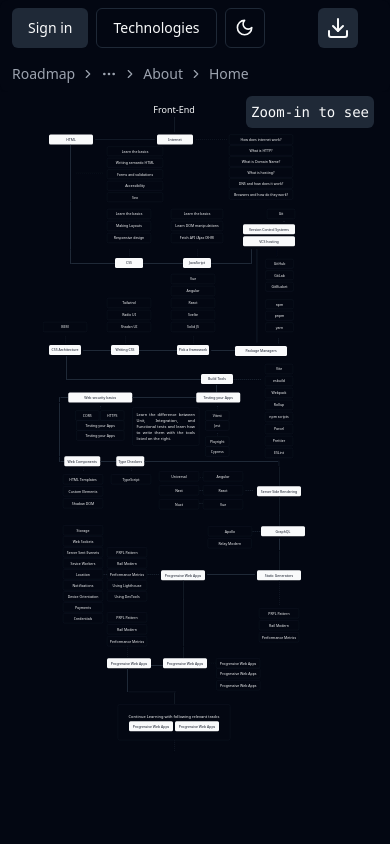
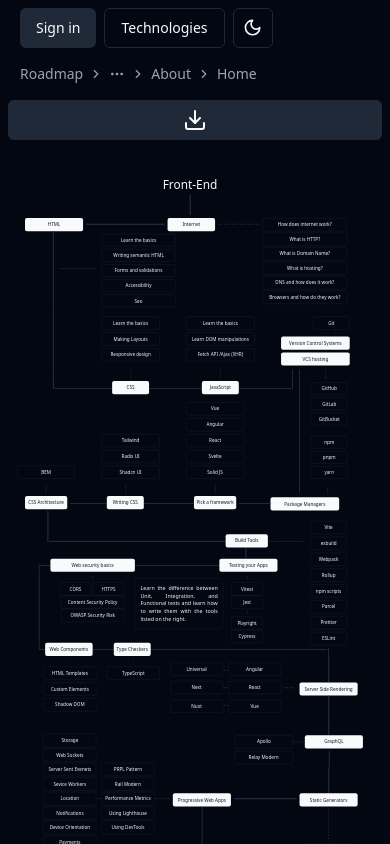
Before and after one commit to Jgarette0/FrontEnd-Roadmap, a React (Vite) app: page /Roadmap in a window 390 px wide. Shown: the top 844 px of the page. Built offline with nearby package versions, Linux system fonts and the light colour scheme; no server answers.

Commit message:
fixed: layout, Roadmap and footer :zap:

```diff
--- a/src/components/Layout.tsx
+++ b/src/components/Layout.tsx
@@ -5,16 +5,9 @@
 export function LayoutRoadmap() {
   return (
     <>
-      <Button
-        variant="secondary"
-        className="font-mono w-32 h-8 md:hidden fixed right-4 top-24 p-2 text-center"
-      >
-        Zoom-in to see
-      </Button>
-
-      <div className="try flex flex-col place-items-center justify-start box-border">
+      <div className="try flex flex-col place-items-center justify-start">
         <div className="flex flex-col  md:top-20 ">
-          <div className="h-3000 flex flex-col ">
+          <div className=" flex flex-col ">
             <div className="0 h-226 flex flex-col place-items-center justify-end gap-2 ">
               <Card className=" md:h-16 border-dotted border-l-4 rounded mb-2" />
               <div className=" text-4xl">Front-End</div>
@@ -324,10 +317,10 @@
                     </Button>
                   </div>
                   <Button className="w-48" variant="outline">
-                    Testing your Apps
+                    Content Security Policy
                   </Button>
                   <Button className="w-48" variant="outline">
-                    Testing your Apps
+                    OWASP Security Risk
                   </Button>
                 </div>
                 <div className="w-300 flex flex-col place-items-left justify-center h-48 ">
@@ -620,13 +613,13 @@
                 <div className="flex flex-row  ">
                   <div className="ml-52 w-64 h-48  flex flex-col place-items-center justify-end gap-2">
                     <Button className="w-40" variant="outline">
-                      PRPL Pattern
+                      Flutter
                     </Button>
                     <Button className="w-40" variant="outline">
-                      Rail Modern
+                      Electron
                     </Button>
                     <Button className="w-40" variant="outline">
-                      Performance Metrics
+                      Tauri
                     </Button>
                   </div>
                   <div className="flex flex-row justify-center w-48 ">
@@ -639,13 +632,13 @@
                       </div>
                       <div className="mr-3 flex flex-col gap-2">
                         <Button className="w-40" variant="outline">
-                          PRPL Pattern
+                          Next.js
                         </Button>
                         <Button className="w-40" variant="outline">
-                          Rail Modern
+                          Remix
                         </Button>
                         <Button className="w-40" variant="outline">
-                          Performance Metrics
+                          Astro
                         </Button>
                       </div>
                     </div>
@@ -665,17 +658,17 @@
                 </div>
                 <div className="flex flex-row ml-64  place-items-start00 ">
                   <div className="flex flex-col justify-center gap-2">
-                    <Button className="w-44"> Progressive Web Apps</Button>
+                    <Button className="w-44"> Desktop Application</Button>
                   </div>
                   <div className="flex flex-col justify-center mt-4">
                     <Card className="w-12   border-b-4 h-1 rounded" />
                   </div>
                   <div className="flex flex-col justify-center gap-2">
-                    <Button className="w-44"> Progressive Web Apps</Button>
+                    <Button className="w-44"> Mobile Application</Button>
                   </div>
                   <Card className="w-8 ml-1 border-dotted mt-4 border-b-4 h-1 rounded" />
                   <Button className="w-44" variant="outline">
-                    Progressive Web Apps
+                    React Native
                   </Button>
                 </div>
               </div>
@@ -687,10 +680,10 @@
                   <div className="w-40"></div>
                   <div className="flex flex-col gap-2 w-64 align-items-end  pb-2">
                     <Button className="w-44" variant="outline">
-                      Progressive Web Apps
+                      Flutter
                     </Button>
                     <Button className="w-44" variant="outline">
-                      Progressive Web Apps
+                      Native Script
                     </Button>
                   </div>
                 </div>
@@ -703,8 +696,8 @@
                 <Card className="w-450 h-36 text-center flex flex-col justify-center gap-2">
                   Continue Learning with following relevant tracks
                   <div className="flex flex-row place-items-center justify-center gap-2">
-                    <Button className="w-44"> Progressive Web Apps</Button>
-                    <Button className="w-44"> Progressive Web Apps</Button>
+                    <Button className="w-44"> TypeScript Roadmap</Button>
+                    <Button className="w-44"> Node.js Roadmap</Button>
                   </div>
                 </Card>
               </div>
--- a/src/components/Pdf.tsx
+++ b/src/components/Pdf.tsx
@@ -12,7 +12,11 @@
   };
 
   return (
-    <Button className="p-2 mt-2" variant="secondary" onClick={handleDownload}>
+    <Button
+      className=" md:mr-0 mt-2"
+      variant="secondary"
+      onClick={handleDownload}
+    >
       <p className="font-mono mr-2 text-xl hidden md:block">Download</p>
       <Download />
     </Button>
--- a/src/pages/About.tsx
+++ b/src/pages/About.tsx
@@ -11,7 +11,9 @@
         <Header />
         <ThisIsMe />
         <MyWebsite />
-        <Footer />
+        <div className="flex flex-col place-items-center">
+          <Footer />
+        </div>
       </Card>
     </>
   );
--- a/src/pages/Home.tsx
+++ b/src/pages/Home.tsx
@@ -13,7 +13,7 @@
         <div className=" w-full flex flex-col place-items-center py-48 md:py-0 md:h-screen md:justify-center justify-center">
           <Introduction />
         </div>
-        <div className="md:hidden">
+        <div className="flex flex-col place-items-center md:hidden">
           <Footer />
         </div>
       </Card>
--- a/src/pages/Roadmap.tsx
+++ b/src/pages/Roadmap.tsx
@@ -3,21 +3,23 @@
 import DownloadPdf from "@/components/Pdf";
 import { Card } from "@/components/ui/card";
 import "../styles/global.css";
+import Footer from "@/components/Footer";
 
 export function RoadmapPage() {
   return (
     <>
-      <Card className="flex flex-row md:flex-col w-full border-none ">
-        <Header />
+      <div className="flex flex-col w-full px-2">
+        <Card className="flex flex-row md:flex-col w-full border-none ">
+          <Header />
+        </Card>
         <DownloadPdf />
-        <div className="btn flex flex-row gap-3 px-4 place-items-center"></div>
-        {/* <img
-          src="/frontend.svg"
-          alt=""
-          className="absolute opacity-20 max-w-5.5xl top-48 hidden"
-        /> */}
-        <LayoutRoadmap />
-      </Card>
+        <div className="w-full flex flex-col place-items-center justify-start">
+          <LayoutRoadmap />
+          <div className="foot flex flex-col place-items-center  w-full">
+            <Footer />
+          </div>
+        </div>
+      </div>
     </>
   );
 }
--- a/src/styles/global.css
+++ b/src/styles/global.css
@@ -1,3 +1,17 @@
+@media (max-width: 768px) {
+  .try {
+    transform: scale(0.33);
+  }
+  .try {
+    margin-left: -10px;
+    margin-top: -900px;
+  }
+  .foot {
+    margin-top: -900px;
+  }
+}
+
+/*
 @media (max-width: 768px) {
   .try {
     transform: scale(0.25);
@@ -9,9 +23,9 @@
   }
   .try {
     margin-left: -350px;
-    margin-top: -1047px;
+    margin-top: -1060px;
   }
-}
+} */
 
 /* div {
   border: 1px solid gold;
```
